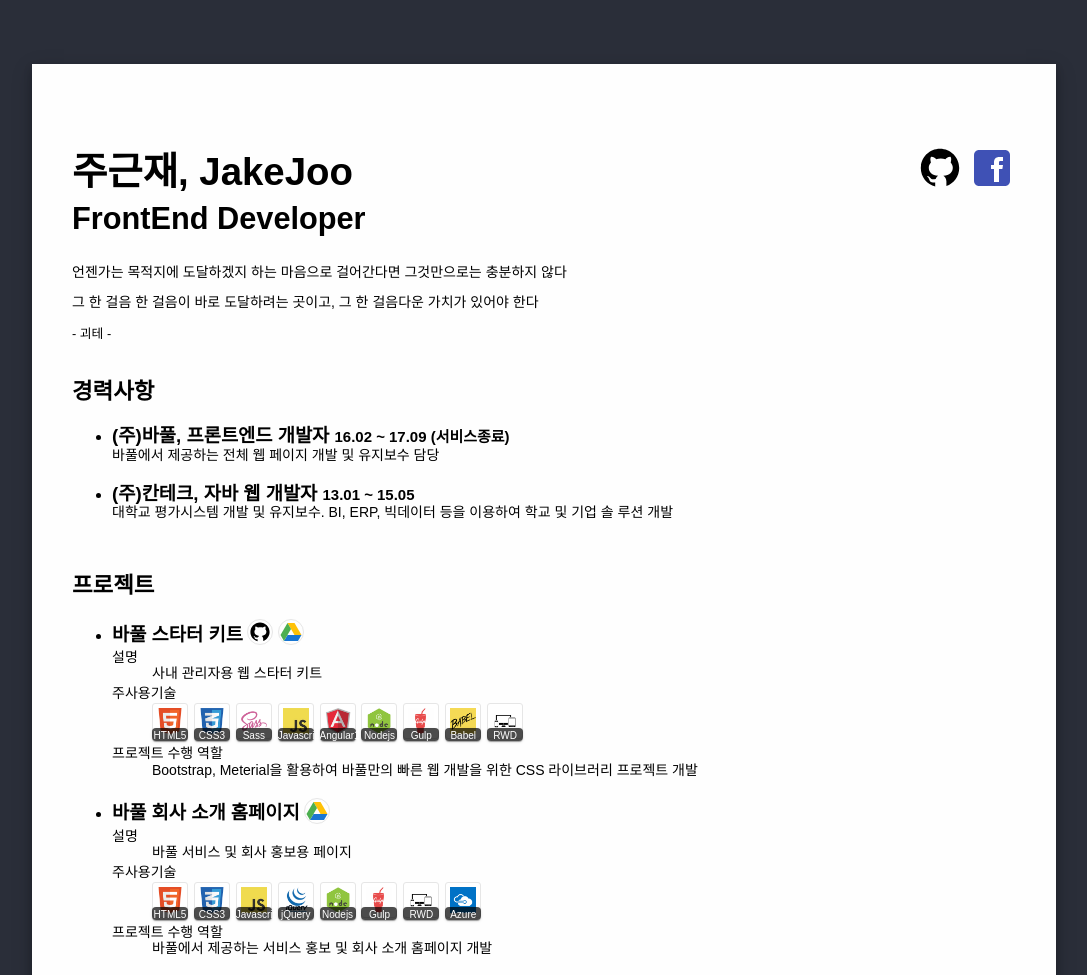
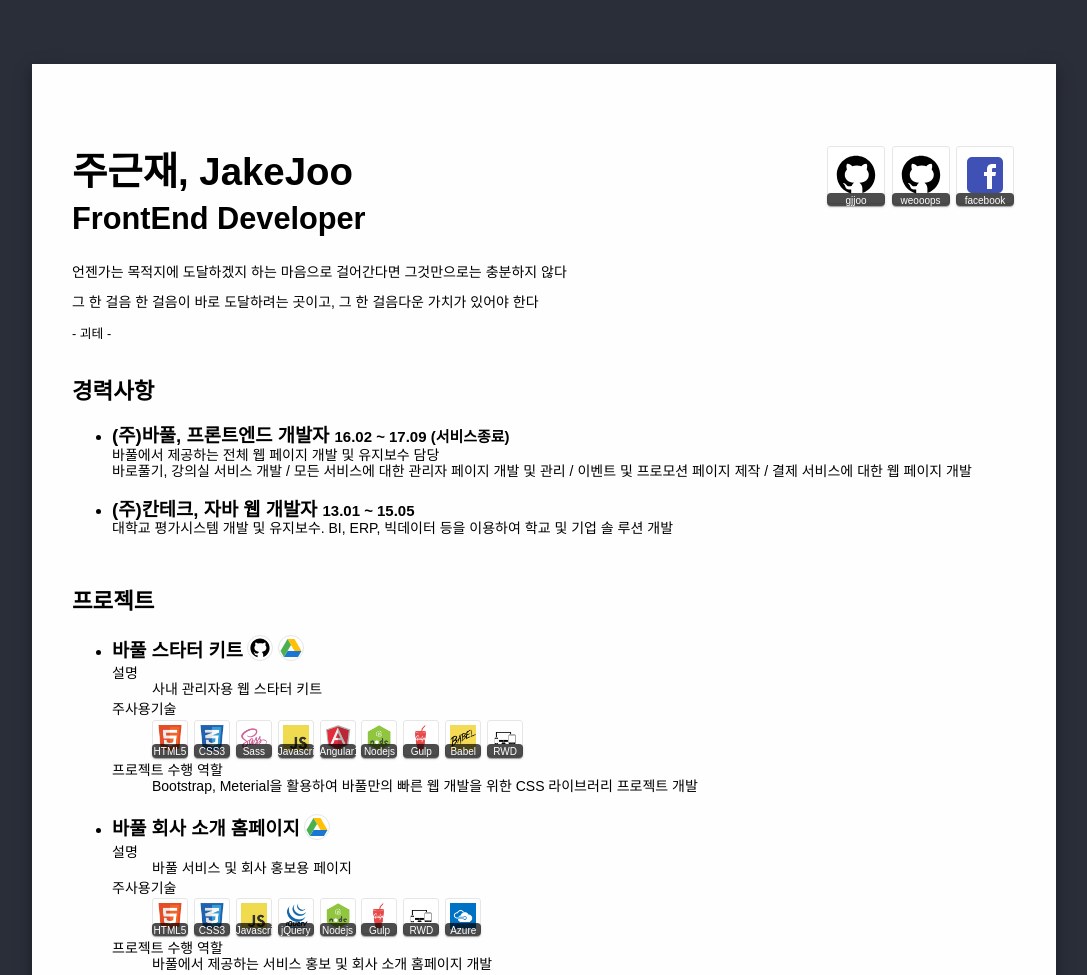
Before and after one commit to gjjoo/jakejoo, a plain HTML site: page index.html in a window 1280 px wide. Shown: the top 975 px of the page, without its empty margins (96-1183 px from the left). Drawn offline with Linux system fonts and the light colour scheme.

Commit message:
설명 보강 및 오타 수정

```diff
--- a/index.html
+++ b/index.html
@@ -146,12 +146,21 @@
   <p>언젠가는 목적지에 도달하겠지 하는 마음으로 걸어간다면 그것만으로는 충분하지 않다</p>
   <p>그 한 걸음 한 걸음이 바로 도달하려는 곳이고, 그 한 걸음다운 가치가 있어야 한다</p>
   <small>- 괴테 -</small>
-  <div class="social-container">
+  <div class="social-container icon-container">
     <a href="https://github.com/gjjoo" target="_blank">
-      <img class="social-icon" src="./assets/images/github.svg" alt="깃허브" style="width:48px" />
+      <span class="icon" data-label="gjjoo">
+        <img class="social-icon" src="./assets/images/github.svg" alt="깃허브" style="width:48px" />
+      </span>
+    </a>
+    <a href="https://github.com/weooops" target="_blank">
+      <span class="icon" data-label="weooops">
+        <img class="social-icon" src="./assets/images/github.svg" alt="깃허브" style="width:48px" />
+      </span>
     </a>
     <a href="https://www.facebook.com/joogeunjae" target="_blank">
-      <img class="social-icon" src="./assets/images/facebook.svg" alt="페이스북" style="width:48px" />
+      <span class="icon" data-label="facebook">
+        <img class="social-icon" src="./assets/images/facebook.svg" alt="페이스북" style="width:48px" />
+      </span>
     </a>
   </div>
   <br><br>
@@ -160,7 +169,7 @@
   <ul id="experience">
     <li>
       <h3>(주)바풀, 프론트엔드 개발자 <small>16.02 ~ 17.09 (서비스종료)</small></h3>
-      <p>바풀에서 제공하는 전체 웹 페이지 개발 및 유지보수 담당</p>
+      <p>바풀에서 제공하는 전체 웹 페이지 개발 및 유지보수 담당<br>바로풀기, 강의실 서비스 개발 / 모든 서비스에 대한 관리자 페이지 개발 및 관리 / 이벤트 및 프로모션 페이지 제작 / 결제 서비스에 대한 웹 페이지 개발</p>
     </li>
 
     <li>
@@ -764,7 +773,7 @@
       </dl>
     </li>
     <li>
-      <h3>교 교/직원 내부 시스템</h3>
+      <h3>영남대학교 교/직원 내부 시스템</h3>
       <dl>
         <dt>주사용기술</dt>
         <dd class="icon-container">
```
